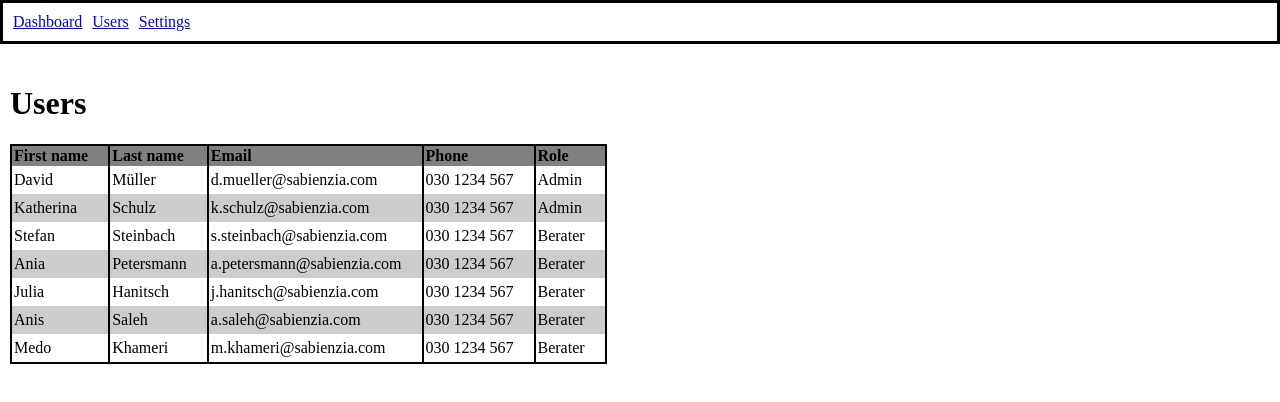
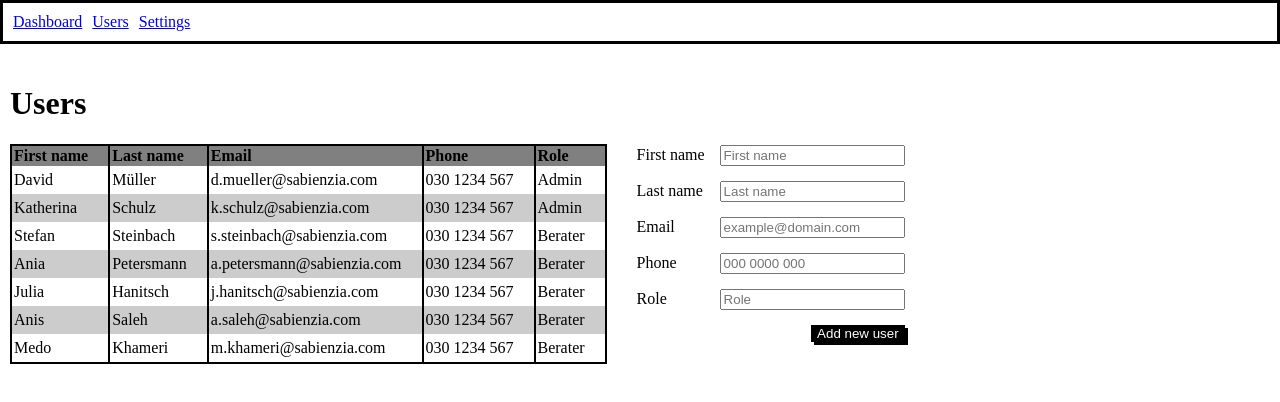
Before and after one commit to merey90/sabienzia, an Angular app: page /users in a window 1280 px wide. Shown: the top 402 px of the page. Built offline with nearby package versions, Linux system fonts and the light colour scheme.

Commit message:
new user feature

```diff
--- /dev/null
+++ b/src/app/modules/user/user-create/user-create.component.html
@@ -0,0 +1,42 @@
+<form [formGroup]="createUserForm" (ngSubmit)="handleSubmit($event)">
+  <div class="form-group">
+    <div class="left">
+      <label for="firstname">First name</label>
+      <label for="lastname">Last name</label>
+      <label for="email">Email</label>
+      <label for="phone">Phone</label>
+      <label for="role">Role</label>
+    </div>
+    <div class="right">
+      <input id="firstname" type="text"
+        [ngClass]="{'has-error' : !!createUserForm.controls['firstname'].errors && !!createUserForm.controls['firstname'].touched}"
+        [formControl]="firstname"
+        placeholder="First name" required="true" />
+      <input id="lastname" type="text"
+        [ngClass]="{'has-error' : !!createUserForm.controls['lastname'].errors && !!createUserForm.controls['lastname'].touched}"
+        [formControl]="lastname"
+        placeholder="Last name" required="true" />
+      <input id="email"
+        [ngClass]="{'has-error' : !!createUserForm.controls['email'].errors && !!createUserForm.controls['email'].errors.pattern && createUserForm.controls['email'].touched}"
+        type="email"
+        [formControl]="email"
+        placeholder="example@domain.com" required="true"/>
+      <input id="phone"
+        [ngClass]="{'has-error' : !!createUserForm.controls['phone'].errors && !!createUserForm.controls['phone'].errors.pattern && createUserForm.controls['phone'].touched}"
+        type="text"
+        [formControl]="phone"
+        placeholder="000 0000 000" required="true"/>
+      <input id="role" type="text"
+        [ngClass]="{'has-error' : !!createUserForm.controls['role'].errors && createUserForm.controls['role'].touched}"
+        [formControl]="role"
+        placeholder="Role" required="true"/>
+    </div>
+  </div>
+  <div *ngIf="!!createUserForm.controls['email'].errors && !!createUserForm.controls['email'].errors.pattern && createUserForm.controls['email'].touched">
+    Error: email is not valid
+  </div>
+  <div *ngIf="!!createUserForm.controls['phone'].errors && !!createUserForm.controls['phone'].errors.pattern && createUserForm.controls['phone'].touched">
+    Error: phone is not valid
+  </div>
+  <button type="submit"> Add new user </button>
+</form>
--- /dev/null
+++ b/src/app/modules/user/user-create/user-create.component.scss
@@ -0,0 +1,28 @@
+form{
+  float: left;
+
+  .left{
+    display: inline-grid;
+    line-height: 21px;
+    padding-right: 15px;
+    label{
+      margin-bottom: 15px;
+    }
+  }
+  .right{
+    display: inline-grid;
+    input{
+      margin-bottom: 15px;
+      &.has-error{
+        background-color: red;
+      }
+    }
+  }
+  button{
+    float: right;
+    background-color: black;
+    color: white;
+    border:none;
+    box-shadow: 3px 3px 0 black;
+  }
+}
--- /dev/null
+++ b/src/app/modules/user/user-create/user-create.component.ts
@@ -0,0 +1,52 @@
+import { Component, OnInit, Output, EventEmitter } from '@angular/core';
+import { FormControl, Validators, FormBuilder, FormGroup } from '@angular/forms';
+import { User } from '../user.model';
+
+@Component({
+  selector: 'app-user-create',
+  templateUrl: './user-create.component.html',
+  styleUrls: ['./user-create.component.scss']
+})
+export class UserCreateComponent implements OnInit {
+  @Output() addUser = new EventEmitter<User>();
+
+  private EMAIL_REGEXP = /^[a-z0-9!#$%&'*+\/=?^_`{|}~.-]+@[a-z0-9]([a-z0-9-]*[a-z0-9])?(\.[a-z0-9]([a-z0-9-]*[a-z0-9])?)*$/i;
+  private PHONE_REGEXP = /^\d{3}\s\d{4}\s\d{3}$/;
+  private email = new FormControl('', [
+    Validators.required,
+    Validators.pattern(this.EMAIL_REGEXP)
+  ]);
+  private firstname = new FormControl('', [
+    Validators.required,
+  ]);
+  private lastname = new FormControl('', [
+    Validators.required
+  ]);
+  private phone = new FormControl('', [
+    Validators.required,
+    Validators.pattern(this.PHONE_REGEXP)
+  ]);
+  private role = new FormControl('', [
+    Validators.required
+  ]);
+
+  createUserForm: FormGroup = this.builder.group({
+    email: this.email,
+    firstname: this.firstname,
+    lastname: this.lastname,
+    phone: this.phone,
+    role: this.role
+  });
+
+  constructor(private builder: FormBuilder) { }
+
+  ngOnInit() {
+  }
+
+  handleSubmit(event: Event) {
+    event.preventDefault();
+    if (this.createUserForm.valid) {
+      this.addUser.emit(this.createUserForm.value);
+    }
+  }
+}
--- a/src/app/modules/user/user-list/user-list.component.html
+++ b/src/app/modules/user/user-list/user-list.component.html
@@ -20,7 +20,5 @@
       </tr>
     </tbody>
   </table>
-  <form>
-
-  </form>
+  <app-user-create (addUser)="handleAddUser($event)"></app-user-create>
 </div>
--- a/src/app/modules/user/user-list/user-list.component.scss
+++ b/src/app/modules/user/user-list/user-list.component.scss
@@ -1,6 +1,9 @@
 table{
   border: 2px solid black;
   border-collapse: collapse;
+  float: left;
+  margin-right: 30px;
+  margin-bottom: 30px;
 
   thead{
     background-color: gray;
--- a/src/app/modules/user/user-list/user-list.component.ts
+++ b/src/app/modules/user/user-list/user-list.component.ts
@@ -24,6 +24,10 @@ export class UserListComponent implements OnInit {
     }
   }
 
+  handleAddUser(user: User): void {
+    this.userService.addUser(user);
+  }
+
   ngOnInit() {
   }
 
```
Also changed, not shown: src/app/modules/user/user.model.ts (+7 -5 lines), src/app/modules/user/user.module.ts (+6 -2 lines), 1 other file (tests, documents, lock files or other folders).
